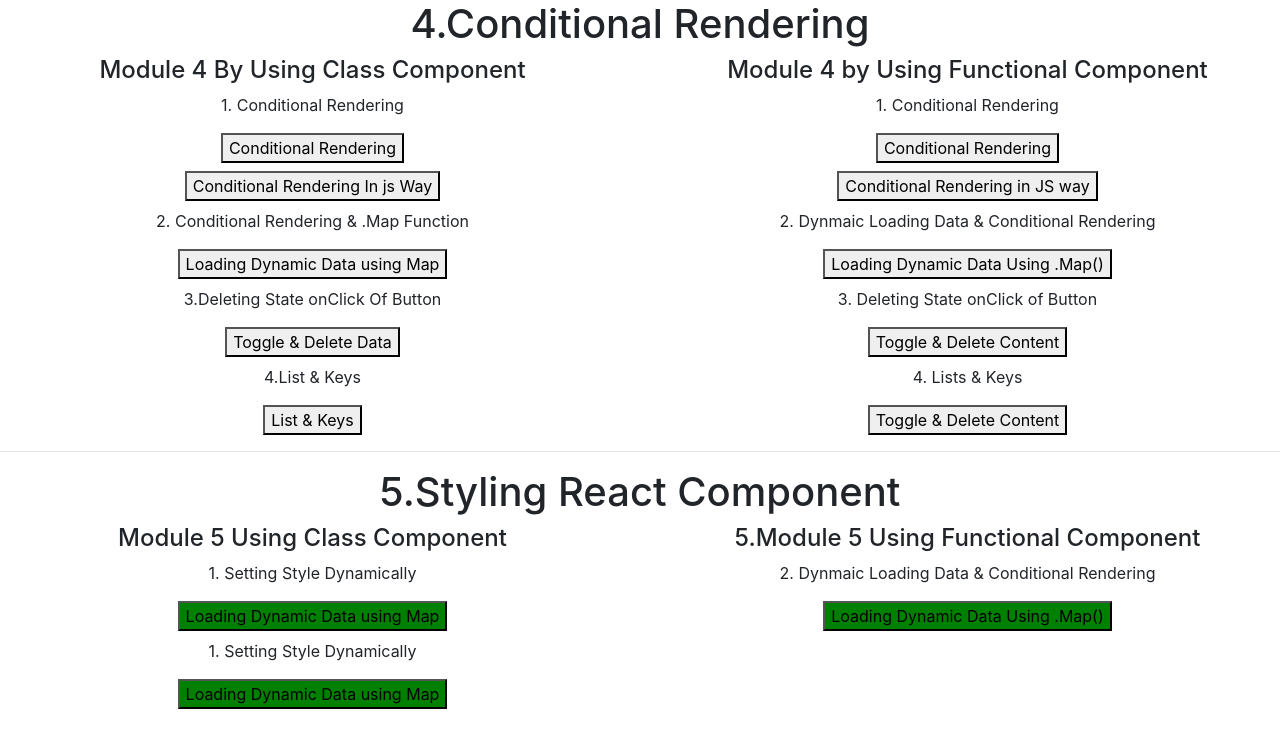
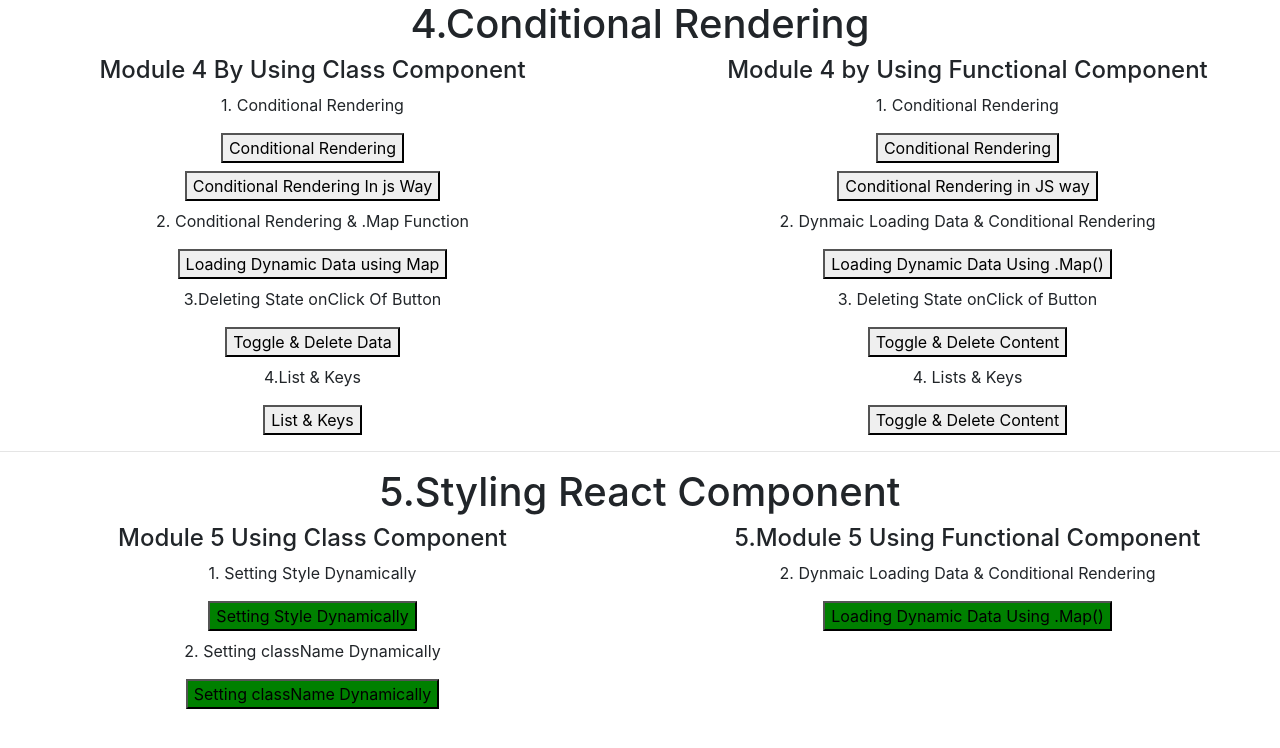
Before and after one commit to HusnainK721/my-first-app, a React (Create React App) app: page / in a window 1280 px wide. Shown: the top 748 px of the page. Built offline with nearby package versions, Linux system fonts and the light colour scheme.

Commit message:
update the names

```diff
--- a/src/Component/Module-5-StylingReactCompAndElement/StylingReactInClass/A-SettingStyleDynamicC/SettingStyleDynamicallyParentC.jsx
+++ b/src/Component/Module-5-StylingReactCompAndElement/StylingReactInClass/A-SettingStyleDynamicC/SettingStyleDynamicallyParentC.jsx
@@ -66,7 +66,7 @@ export class SettingStyleDynamicallyParentC extends Component {
       <div>
         <p className="mt-2">1. Setting Style Dynamically </p>
         <button onClick={this.toggleNamePersonHandler} style={buttonStyle}>
-          Loading Dynamic Data using Map
+          Setting Style Dynamically
         </button>
 
         {person}
--- a/src/Component/Module-5-StylingReactCompAndElement/StylingReactInClass/B-SettingClassNameDynamicallyC/SettingClassNameDynamicallyParentC.jsx
+++ b/src/Component/Module-5-StylingReactCompAndElement/StylingReactInClass/B-SettingClassNameDynamicallyC/SettingClassNameDynamicallyParentC.jsx
@@ -64,9 +64,9 @@ export class SettingClassNameDynamicallyParentC extends Component {
     }
     return (
       <div>
-        <p className="mt-2">1. Setting Style Dynamically </p>
+        <p className="mt-2">2. Setting className Dynamically </p>
         <button onClick={this.toggleNamePersonHandler} style={buttonStyle}>
-          Loading Dynamic Data using Map
+          Setting className Dynamically
         </button>
 
         {person}
```
Also changed, not shown: 1 other file (tests, documents, lock files or other folders).
